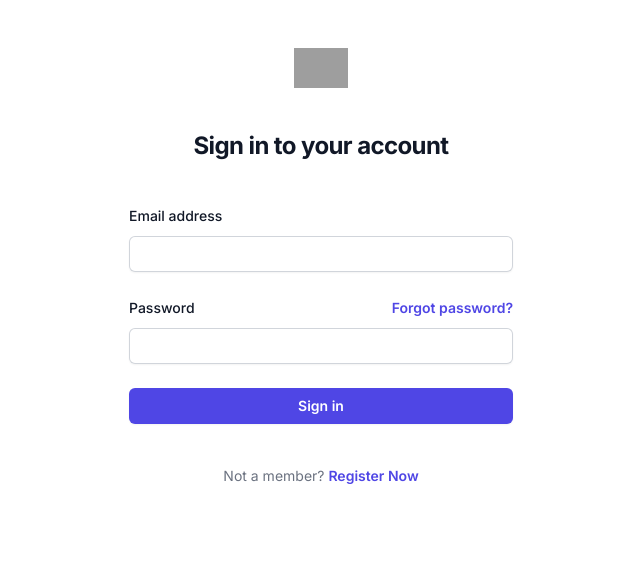
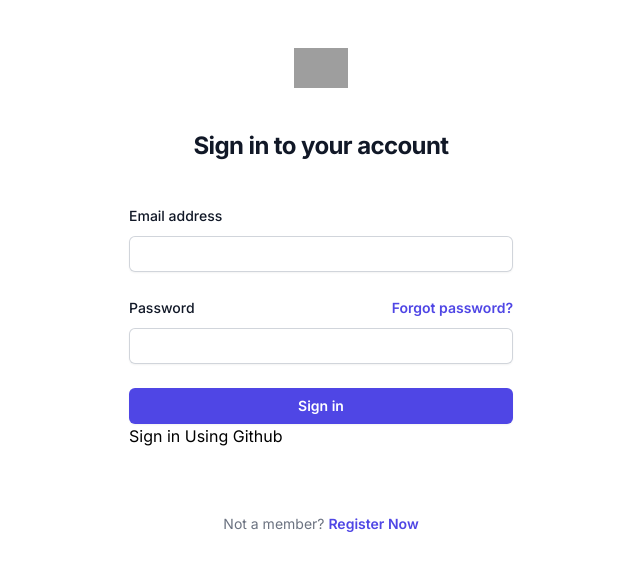
Before and after one commit to neeraj-gs/Next-Auth-Complete, a Next.js app in the folder next-auth/: page /login in a window 1280 px wide. Shown: the top 570 px of the page, without its empty margins (319-959 px from the left). Built offline with nearby package versions, Linux system fonts and the light colour scheme; grey boxes are pictures that could not be loaded.

Commit message:
Added the secret keys to .env file then using signIn fundoitn provide github and it will authorize it usign github

```diff
--- a/next-auth/app/(site)/login/page.jsx
+++ b/next-auth/app/(site)/login/page.jsx
@@ -94,6 +94,9 @@ export default function Login() {
             </div>
           </form>
 
+          <h6>Sign in Using Github</h6>
+          <button onClick={()=> signIn('github')} className="bg-indigo-600 text-white w-full"></button>
+
           <p className="mt-10 text-center text-sm text-gray-500">
             Not a member?{' '}
             <a href="#" className="font-semibold leading-6 text-indigo-600 hover:text-indigo-500">
```
Also changed, not shown: 1 other file (tests, documents, lock files or other folders).
